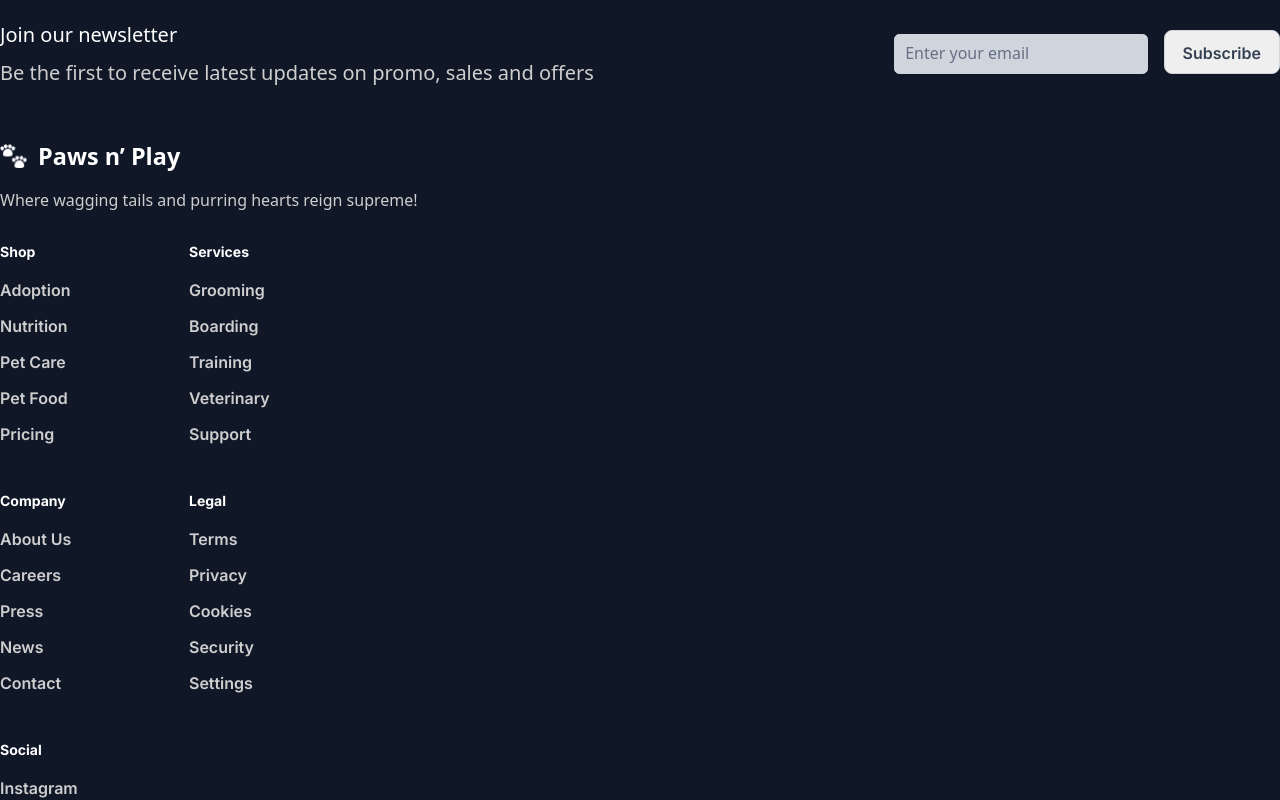
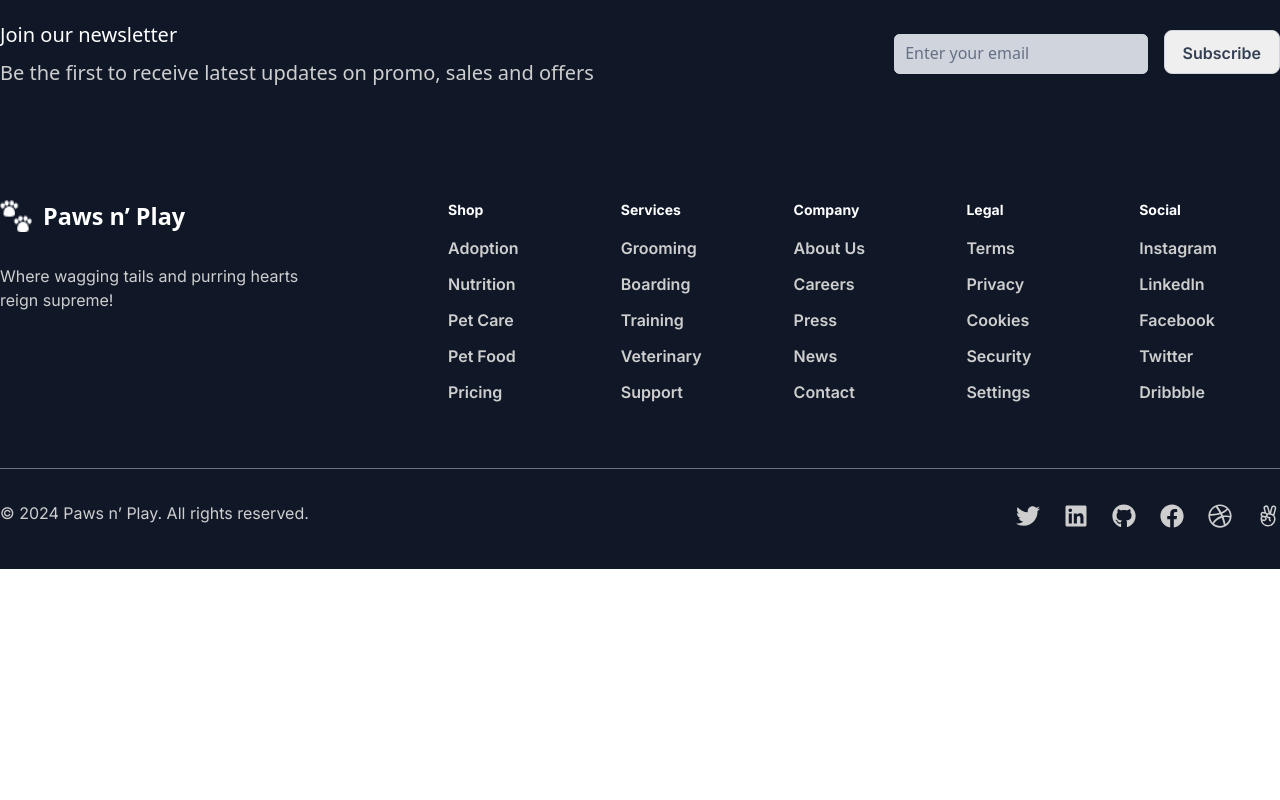
Before and after one commit to nevenmitrovic/paws-landing, a React (Vite) app: page / in a window 1280 px wide. Shown: the part 6500-7300 px from the top of the page. After the commit the page ends 7069 px from the top, so only its background shows below. Built offline with nearby package versions, Linux system fonts and the light colour scheme; a web font is replaced by a local one.

Commit message:
add footer content and footer social for desktop devices

```diff
--- a/src/components/Footer/FooterContent/FooterHeader/FooterHeader.tsx
+++ b/src/components/Footer/FooterContent/FooterHeader/FooterHeader.tsx
@@ -5,7 +5,7 @@ export default function FooterHeader() {
 	return (
 		<header className={styles.footerHeader}>
 			<div className={styles.footerLogo}>
-				<img src={logo} width={27.09400177001953} height={24.540000915527344} />
+				<img src={logo} width={32} height={32} />
 				<h3>Paws n’ Play</h3>
 			</div>
 			<p>Where wagging tails and purring hearts reign supreme!</p>
--- a/src/components/Footer/FooterContent/FooterHeader/footer-header.module.css
+++ b/src/components/Footer/FooterContent/FooterHeader/footer-header.module.css
@@ -7,6 +7,7 @@
 .footerHeader > p {
 	color: var(--clr-light-gray);
 	line-height: 24px;
+	font-family: var(--font-inter);
 }
 .footerLogo {
 	display: flex;
@@ -17,3 +18,9 @@
 	font-weight: 700;
 	color: var(--clr-primary-text);
 }
+
+@media (width > 768px) {
+	.footerHeader {
+		gap: 32px;
+	}
+}
--- a/src/components/Footer/FooterContent/FooterLinks/LinkCard/link-card.module.css
+++ b/src/components/Footer/FooterContent/FooterLinks/LinkCard/link-card.module.css
@@ -16,6 +16,11 @@
 	line-height: 24px;
 	text-decoration: none;
 	color: var(--clr-light-gray);
+	transition: color 500ms ease;
+}
+.linkCard a:hover {
+	cursor: pointer;
+	color: var(--clr-primary-text);
 }
 .linkCard > div:first-of-type {
 	display: flex;
--- a/src/components/Footer/FooterContent/FooterLinks/footer-links.module.css
+++ b/src/components/Footer/FooterContent/FooterLinks/footer-links.module.css
@@ -4,3 +4,11 @@
 	grid-template-columns: repeat(2, 144px);
 	grid-template-rows: repeat(3, 204px);
 }
+
+@media (width > 768px) {
+	.footerLinks {
+		gap: 32px;
+		grid-template-columns: repeat(5, 140.8px);
+		grid-template-rows: 204px;
+	}
+}
--- a/src/components/Footer/FooterContent/footer-content.module.css
+++ b/src/components/Footer/FooterContent/footer-content.module.css
@@ -5,3 +5,15 @@
 	padding-bottom: 40px;
 	padding-top: 8px;
 }
+
+@media (width > 768px) {
+	.footerContent {
+		flex-direction: row;
+		gap: 64px;
+		padding-bottom: 0;
+		padding-top: 0;
+		padding-block: 64px;
+		align-items: flex-start;
+		justify-content: flex-start;
+	}
+}
--- a/src/components/Footer/FooterSocial/footer-social.module.css
+++ b/src/components/Footer/FooterSocial/footer-social.module.css
@@ -15,6 +15,10 @@
 }
 .footerSocial a {
 	font-size: 24px;
+	transition: color 500ms ease;
+}
+.footerSocial a:hover {
+	color: var(--clr-primary-text);
 }
 .footerSocial > nav {
 	display: flex;
@@ -22,3 +26,12 @@
 	justify-content: center;
 	gap: 24px;
 }
+
+@media (width > 768px) {
+	.footerSocial {
+		padding: 0;
+		padding-block: 32px;
+		flex-direction: row;
+		justify-content: space-between;
+	}
+}
```
